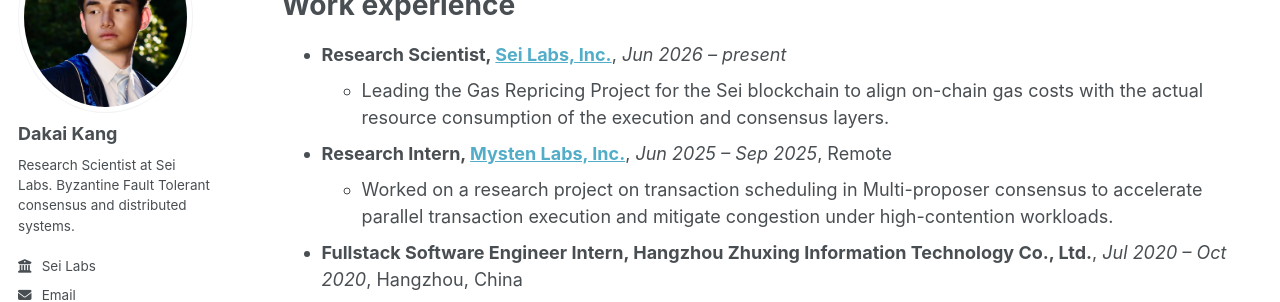
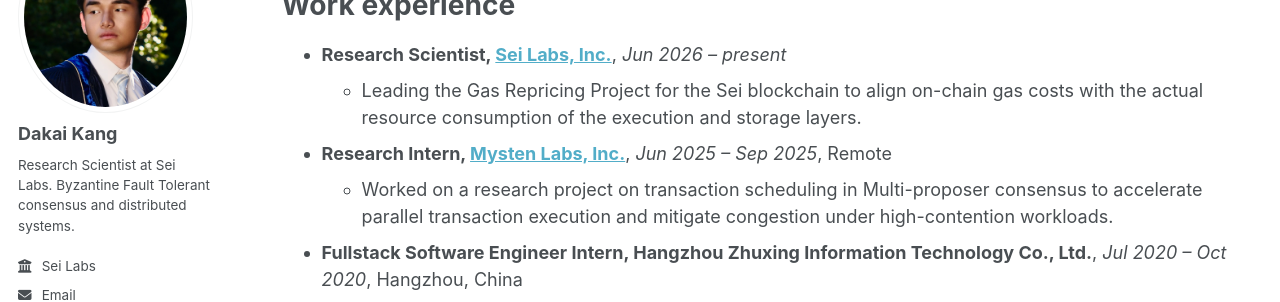
Before and after one commit to DakaiKang/dakaikang.github.io, a Jekyll site: the page built from _pages/cv.md, in a window 1280 px wide and 900 px high, scrolled down 432 px. Shown: the part 180-482 px from the top of the window. Built offline with Jekyll 4.4.1, drawn with Linux system fonts in a browser that asks for light colours; some web fonts are replaced; a script bundle is joined from its source files by our own code; library files that are not in the unit come from our copies.

Commit message:
Sei Labs blurb: "consensus layers" -> "storage layers"
The Gas Repricing Project spans the execution and storage layers,
not consensus. Corrected on the website CV page and rebuilt PDF.

Co-Authored-By: Claude Opus 4.7 (1M context) <noreply@anthropic.com>

```diff
--- a/_pages/cv.md
+++ b/_pages/cv.md
@@ -25,7 +25,7 @@ Education
 Work experience
 ======
 * **Research Scientist, [Sei Labs, Inc.](https://www.sei.io)**, *Jun 2026 – present*
-  * Leading the Gas Repricing Project for the Sei blockchain to align on-chain gas costs with the actual resource consumption of the execution and consensus layers.
+  * Leading the Gas Repricing Project for the Sei blockchain to align on-chain gas costs with the actual resource consumption of the execution and storage layers.
 
 * **Research Intern, [Mysten Labs, Inc.](https://www.mystenlabs.com)**, *Jun 2025 – Sep 2025*, Remote
   * Worked on a research project on transaction scheduling in Multi-proposer consensus to accelerate parallel transaction execution and mitigate congestion under high-contention workloads.
```
Also changed, not shown: 1 other file.
